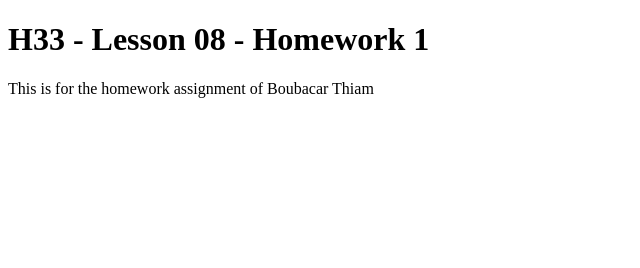
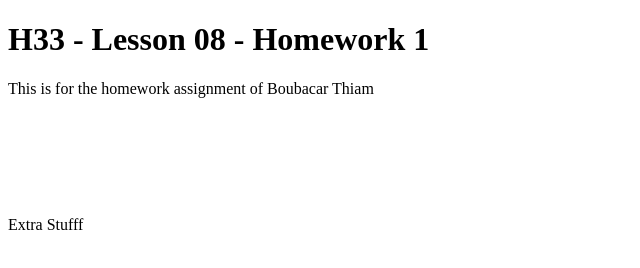
Before and after one commit to Multi-Language-Coder/HomeWork8Repo, a plain HTML site: page index.html in a window 1280 px wide. Shown: the whole page, without its empty margins (0-640 px from the left). Drawn offline with Linux system fonts and the light colour scheme.

Commit message:
Extra Commit

```diff
--- a/index.html
+++ b/index.html
@@ -11,5 +11,6 @@
     <p style="color:white">Whatever is written down below is just a joke</p>
     <p style="color:white">FOR THE BLACK KNIFE, KNIFE HAS APPEARED IN THE HANDS, HANDS OF SOMEONE WITH WAY WORSE WORSE INTENTIONS FOR THE ALL OF US</p>
     <p style="color:white">AND WITH THAT [Deal] ALL OF US [Darkners in a pit] WILL BE [FREE IN HEAVEN]</p>
+    <p>Extra Stufff</p>
 </body>
 </html>
```
